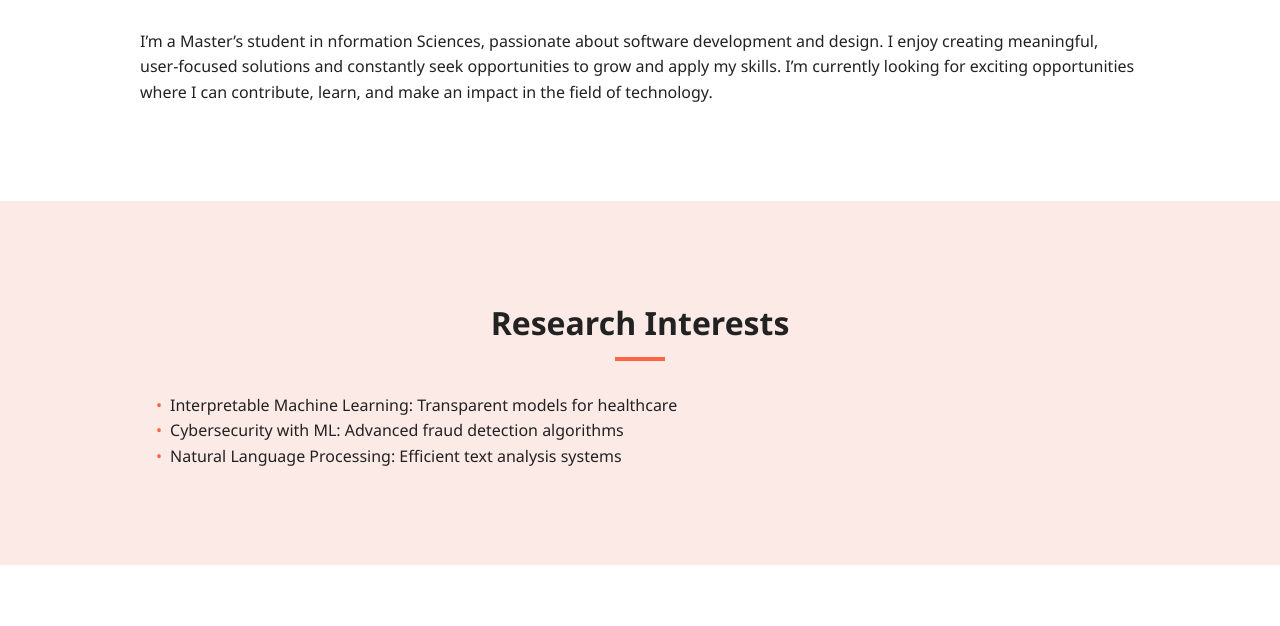
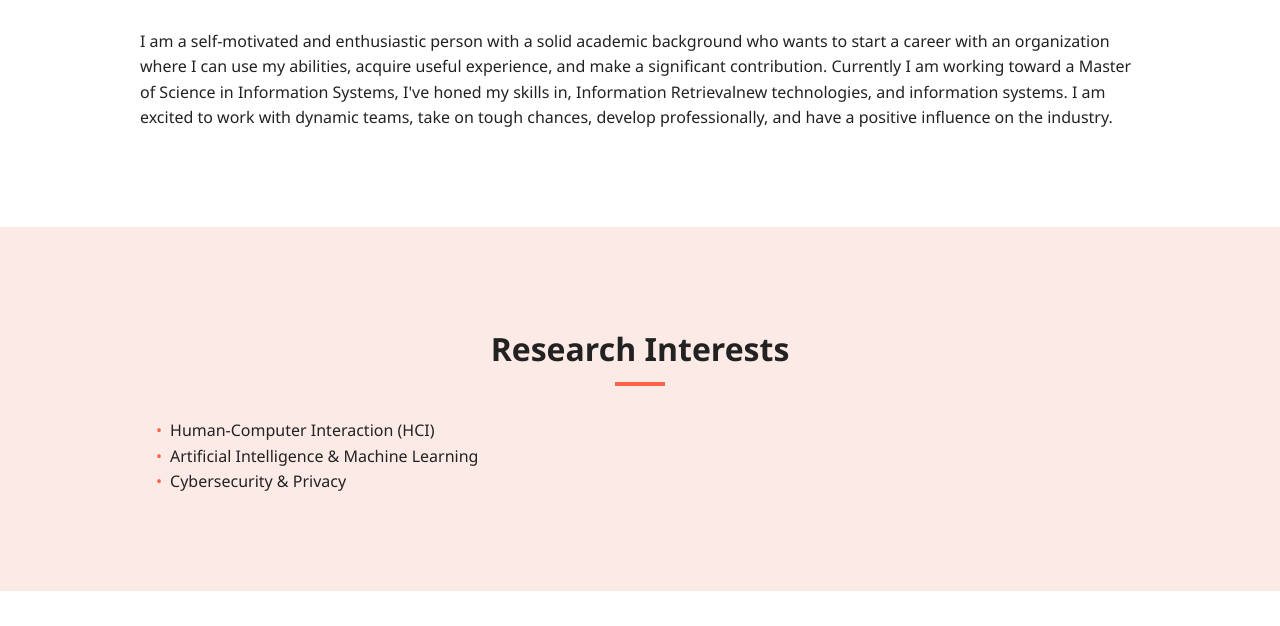
Before and after one commit to BhavanaT-droid/My-Portfolio, a plain HTML site: page index.html in a window 1280 px wide. Shown: the part 745-1371 px from the top of the page. Drawn offline with nearby package versions, Linux system fonts and the light colour scheme; a small style sheet from the web is missing.

Commit message:
Update index.html

```diff
--- a/index.html
+++ b/index.html
@@ -61,7 +61,7 @@
     <div class="container">
       <h2>About Me</h2>
       <p>
-        I’m a Master’s student in nformation Sciences, passionate about software development and design. I enjoy creating meaningful, user-focused solutions and constantly seek opportunities to grow and apply my skills. I’m currently looking for exciting opportunities where I can contribute, learn, and make an impact in the field of technology.
+        I am a self-motivated and enthusiastic person with a solid academic background who wants to start a career with an organization where I can use my abilities, acquire useful experience, and make a significant contribution. Currently I am working toward a Master of Science in Information Systems, I've honed my skills in, Information Retrievalnew technologies, and information systems. I am excited to work with dynamic teams, take on tough chances, develop professionally, and have a positive influence on the industry.
       </p>
     </div>
   </section>
@@ -71,9 +71,9 @@
     <div class="container">
       <h2>Research Interests</h2>
       <ul class="research-list">
-        <li>Interpretable Machine Learning: Transparent models for healthcare</li>
-        <li>Cybersecurity with ML: Advanced fraud detection algorithms</li>
-        <li>Natural Language Processing: Efficient text analysis systems</li>
+        <li>Human-Computer Interaction (HCI)</li>
+        <li>Artificial Intelligence & Machine Learning</li>
+        <li>Cybersecurity & Privacy</li>
       </ul>
     </div>
   </section>
```
